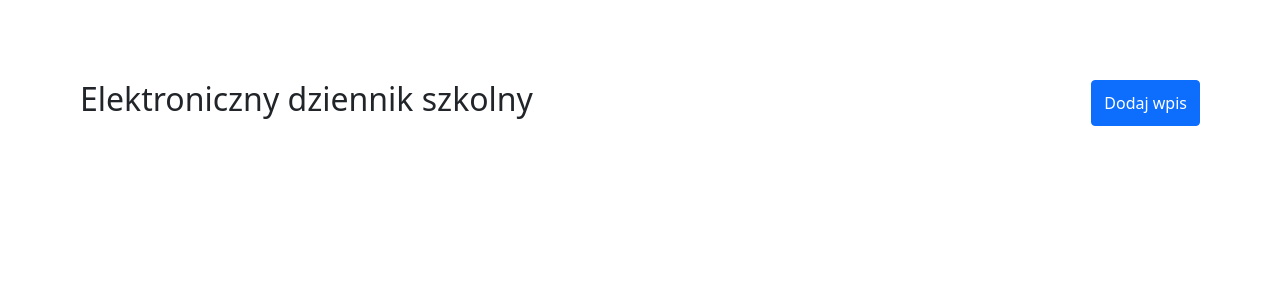
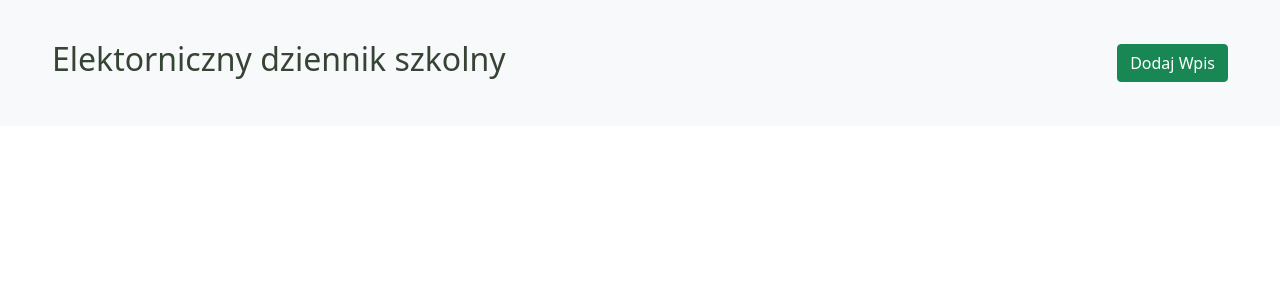
Before and after one commit to kasiaaa782/school-register-ng, an Angular app: page / in a window 1280 px wide. Shown: the top 300 px of the page. Built offline with nearby package versions, Linux system fonts and the light colour scheme.

Commit message:
Refactor of header

```diff
--- a/src/app/school-register-dashboard/header/header.component.html
+++ b/src/app/school-register-dashboard/header/header.component.html
@@ -1,6 +1,10 @@
-<div class="header-container">
-	<h2>Elektroniczny dziennik szkolny</h2>
-	<button type="button" class="btn btn-primary" (click)="addEntry()">
-		Dodaj wpis
-	</button>
+<div class="nav navbar navbar-light bg-light header-content">
+	<div class="container-fluid">
+		<h2 class="title">Elektorniczny dziennik szkolny</h2>
+		<div class="d-flex">
+			<button class="btn btn-success" (click)="addEntry()">
+				Dodaj Wpis
+			</button>
+		</div>
+	</div>
 </div>
--- a/src/app/school-register-dashboard/header/header.component.scss
+++ b/src/app/school-register-dashboard/header/header.component.scss
@@ -1,9 +1,11 @@
-.header-container {
-  display: flex;
-  justify-content: space-between;
-  padding: 50px;
+.header-content {
+  padding: 20px;
 
-  @media (min-width: 501px) {
-    padding: 80px;
+  @media (min-width: 500px) {
+    padding: 40px;
+  }
+
+  .title {
+    color: #354435;
   }
 }
```
